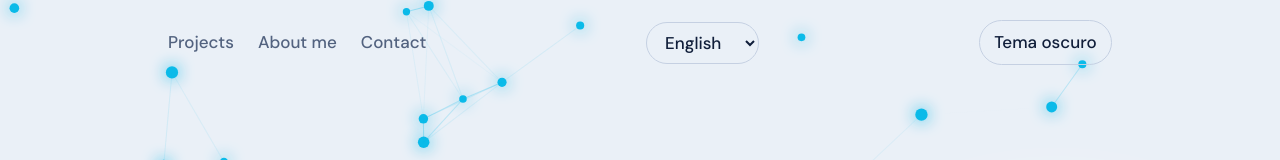
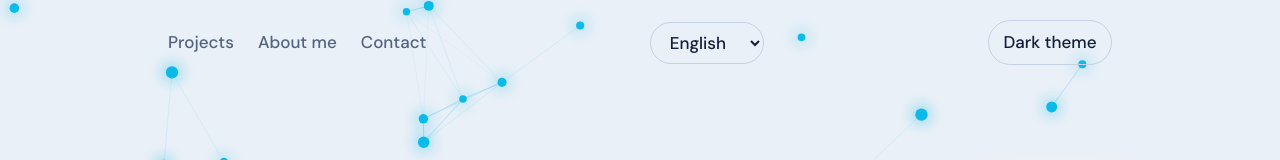
Before and after one commit to D4vsus/web, a React (Vite) app: page / in a window 1280 px wide. Shown: the top 160 px of the page. Built offline with nearby package versions, Linux system fonts and the light colour scheme.

Commit message:
fix: theme button internationalized

```diff
--- a/src/components/Header.tsx
+++ b/src/components/Header.tsx
@@ -19,7 +19,7 @@ export default function Header({ theme, onToggleTheme }: Props) {
       </nav>
       <LanguageSelect />
       <button className="ghost" type="button" onClick={onToggleTheme}>
-        {theme === "dark" ? "Tema claro" : "Tema oscuro"}
+        {theme === "dark" ? t('lightTheme') : t('darkTheme')}
       </button>
     </header>
   );
```
